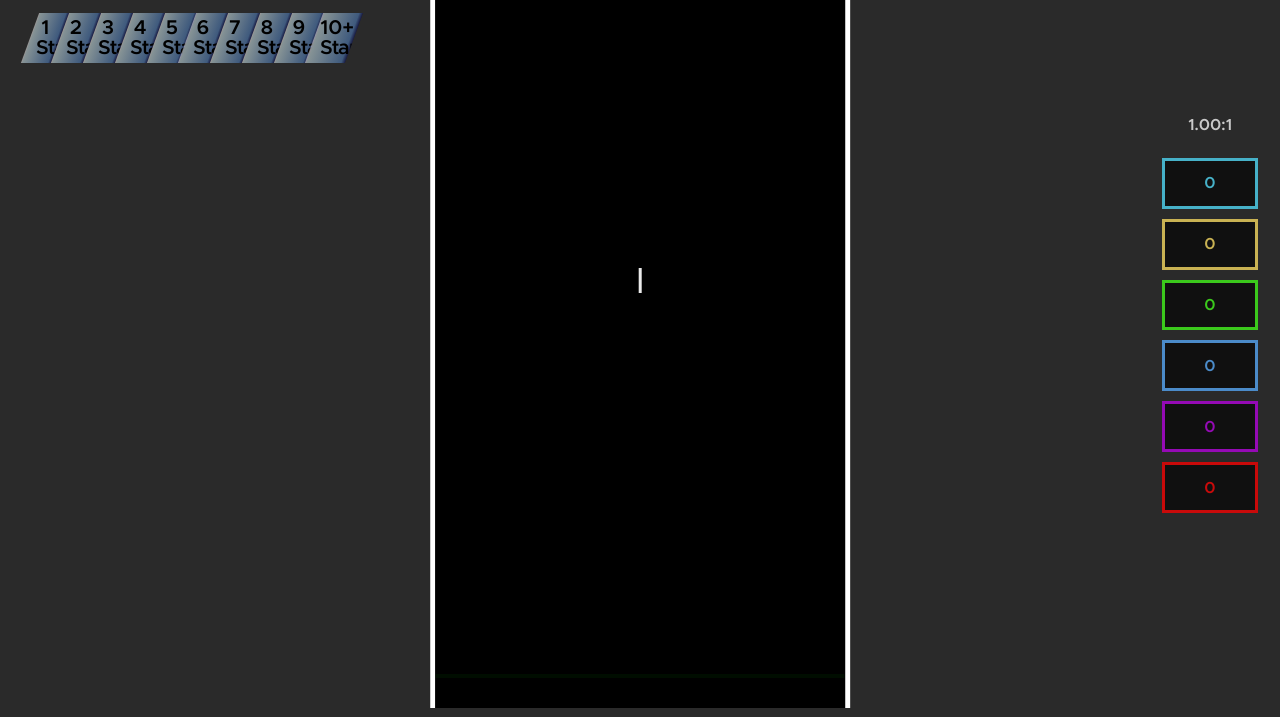
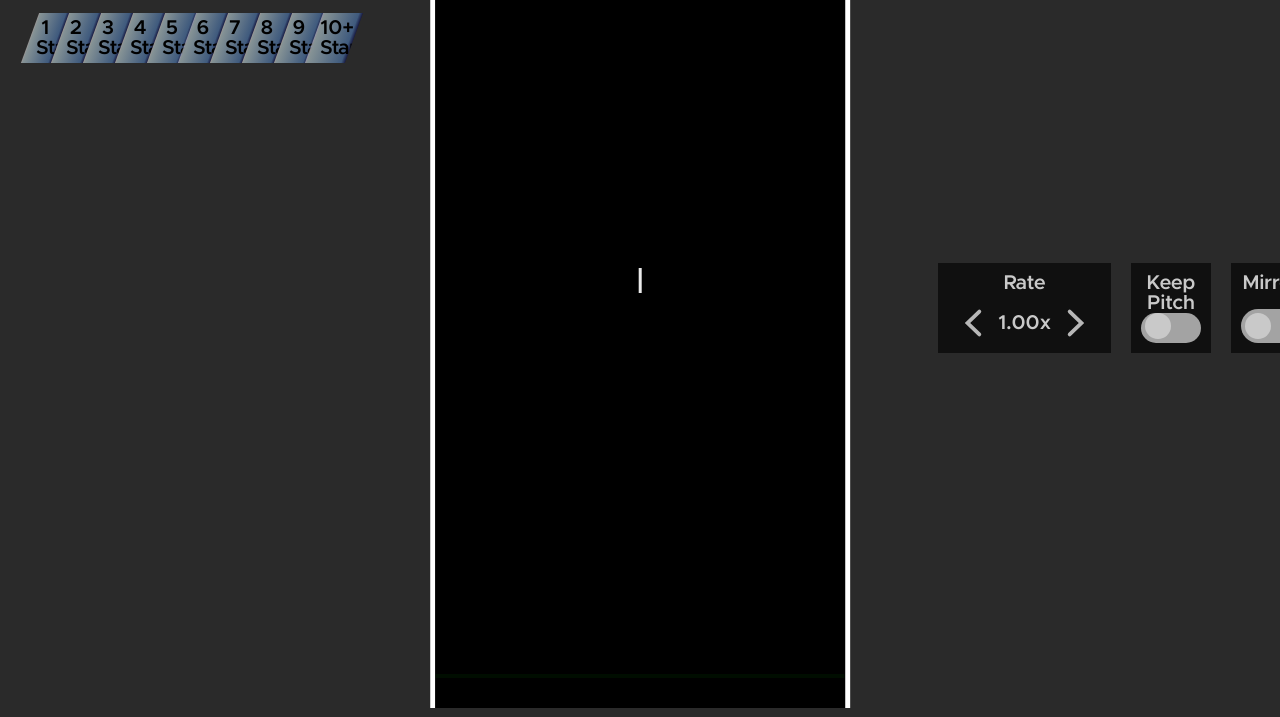
Before and after one commit to Kheiral/HTManiL, a plain HTML site: page index.html in a window 1280 px wide. Shown: the part 92-809 px from the top of the page. Drawn offline with Linux system fonts and the light colour scheme.

Commit message:
added mirror and UI elements

```diff
--- a/index.html
+++ b/index.html
@@ -103,6 +103,41 @@
       <div id="_0-count" class="score-font">0</div>
     </div>
   </div>
+  <div id="mod-menu">
+    <div id="rate-mod">
+      <div>
+        Rate
+      </div>
+      <div id="rate-changer">
+        <img id="decrease-rate" class="svg" src="assets\angle-outline.svg"></img>
+        <div id="rate">1.00x</div>
+        <img id="increase-rate" class="svg" src="assets\angle-outline.svg"></img>
+      </div>
+    </div>
+    <div id="pitch">
+      <div>
+        Keep Pitch
+      </div>
+      <label class="switch" id="pitch-switch">
+        <input type="checkbox">
+        <span class="slider round"></span>
+      </label>
+    </div>
+    <div id="mirror">
+      <div>Mirror</div>
+      <label class="switch" id="mirror-switch">
+        <input type="checkbox">
+        <span class="slider round"></span>
+      </label>
+    </div>
+    <div id="auto">
+      <div>Auto</div>
+      <label class="switch" id="auto-switch">
+        <input type="checkbox">
+        <span class="slider round"></span>
+      </label>
+    </div>
+  </div>
   <script src="howler.core.min.js"></script>
   <script src="jszip.min.js"></script>
   <script src="menu.js"></script>
--- a/menu.js
+++ b/menu.js
@@ -189,6 +189,32 @@ settingsButton.addEventListener("click", function() {
     }
 });
 
+const increaseRate = document.getElementById("increase-rate");
+const decreaseRate = document.getElementById("decrease-rate");
+const rateText = document.getElementById("rate");
+
+increaseRate.addEventListener("click", () => {
+    if(window.speedModifier == 2){
+        window.speedModifier = 0.5
+    }
+    else{
+        window.speedModifier += 0.05;
+        window.speedModifier = Math.round(window.speedModifier * 100) / 100;
+    }
+    rateText.textContent = window.speedModifier.toFixed(2) + "x"
+});
+
+decreaseRate.addEventListener("click", () => {
+    if(window.speedModifier == 0.5){
+        window.speedModifier = 2
+    }
+    else{
+        window.speedModifier -= 0.05;
+        window.speedModifier = Math.round(window.speedModifier * 100) / 100;
+    }
+    rateText.textContent = window.speedModifier.toFixed(2) + "x"
+});
+
 const keybindInputBoxes = document.querySelectorAll('.keybind-input');
 
 // Add event listeners to each textbox
--- a/script.js
+++ b/script.js
@@ -27,6 +27,8 @@ const gameDiv = document.getElementById('game');
 const downloadFilled = document.getElementById('download-filled');
 const downloadBar = document.getElementById('download-bar');
 const diffSelectorButtons = document.getElementById('diff-selector-buttons')
+const hitCountContainer = document.getElementById('hit-count-container')
+const modMenu = document.getElementById('mod-menu')
 window.speedModifier = 1;
 let frameCounter = 0;
 let initialTiming;
@@ -39,8 +41,6 @@ let beatmapID;
 let totalSVpxOffset;
 let awaitingChartEnd = false;
 let gameRunning = false;
-let loadedAudio;
-let gainNode;
 let scoreV2 = false;
 heldNotes = [false];
 erroredHold = [false];
@@ -62,6 +62,18 @@ let pitchChange = true;
 let music
 let baseScore
 let bonusScore
+let mirror
+
+const pitchSwitch = document.getElementById('pitch-switch');
+const pitchInput = pitchSwitch.querySelector('input[type="checkbox"]');
+const autoSwitch = document.getElementById('auto-switch');
+const autoInput = autoSwitch.querySelector('input[type="checkbox"]');
+const mirrorSwitch = document.getElementById('mirror-switch');
+const mirrorInput = mirrorSwitch.querySelector('input[type="checkbox"]');
+
+pitchInput.addEventListener('change', () => {pitchChange = !pitchInput.checked;})
+autoInput.addEventListener('change', () => {autoplay = autoInput.checked;})
+mirrorInput.addEventListener('change', () => {mirror = mirrorInput.checked;})
 
 function readFromCache() {
   // Check if the browser supports the Cache API
@@ -184,7 +196,7 @@ function loadSkinStyle() {
     playArea.style.width = window.styleVars.playfieldWidth;
     playArea.style.borderRight = window.styleVars.playfieldBorderSize + ' solid ' + window.styleVars.playfieldBorderColor;
     playArea.style.borderLeft = playArea.style.borderRight;
-    document.getElementById('hit-count-container').style.right = window.styleVars.hitCountOffset_X;
+    hitCountContainer.style.right = window.styleVars.hitCountOffset_X;
 
     downscroll = window.styleVars.downscroll;
     judgeTextSize = parseInt(window.styleVars.judgementTextSize);
@@ -527,6 +539,8 @@ function mapStart() {
   _50countText.textContent = 0;
   _0countText.textContent = 0;
   scoreText.textContent = '0000000';
+  hitCountContainer.style.display = "inline-flex";
+  modMenu.style.display = "none";
   totalHit = 0;
   noteID = 0;
   calcAcc();
@@ -714,7 +728,10 @@ function mapSetup(data) {
     note.style.display = 'none';
     noteID++
     note.id = 'note' + noteID;
-    const colNum = (Math.floor(Math.abs(((x / 64) - 1) / 2))) + 1
+    var colNum = (Math.floor(Math.abs(((x / 64) - 1) / 2))) + 1
+    if(mirror){
+      colNum = 5 - colNum;
+    }
     const column = document.getElementById(`col${colNum}`);
     let holdBody;
     let holdHead;
--- a/style.css
+++ b/style.css
@@ -302,14 +302,15 @@ body > *{
 }
 
 #hit-count-container{
+    display:none;
     position:absolute;
     height:420px;
     width:140px;
     top:50%;
     right:0;
     transform: translateY(-50%);
-    display:inline-flex;
     flex-direction: column;
+    transition: opacity 0.5s ease
 }
 #hit-count-container > *{
     display: flex;
@@ -531,3 +532,111 @@ body > *{
 .diffText{
     font-size: 25px;
 }
+
+#mod-menu{
+    position:absolute;
+    height:110px;
+    width:25%;
+    bottom:50%;
+    right:15%;
+    transform: translate(50%, 50%);
+    display:flex;
+    flex-direction: row;
+}
+
+#mod-menu > *{
+    font-size: 20px;
+    color: white;
+    display: flex;
+    flex-direction: column;
+    justify-content: space-between;
+    align-items: center;
+    text-align: center;
+    flex: 1;
+    margin: 10px;
+    padding:10px;
+    background-color: rgba(0,0,0,0.8);
+    opacity:75%;
+}
+
+#rate-changer{
+    width:100%;
+    display: flex;
+    justify-content: space-between;
+    align-items: center;
+    text-align: center;
+    flex-direction: row;
+}
+
+#decrease-rate{
+    transform:rotate(-90deg);
+    height: 40px;
+}
+
+#increase-rate{
+    transform:rotate(90deg);
+    height: 40px;
+}
+
+/* The switch - the box around the slider */
+.switch {
+    position: relative;
+    display: inline-block;
+    width: 60px;
+    height: 34px;
+  }
+
+  /* Hide default HTML checkbox */
+  .switch input {
+    opacity: 0;
+    width: 0;
+    height: 0;
+  }
+
+  /* The slider */
+  .slider {
+    position: absolute;
+    cursor: pointer;
+    top: 0;
+    left: 0;
+    right: 0;
+    bottom: 0;
+    background-color: #ccc;
+    -webkit-transition: .4s;
+    transition: .4s;
+  }
+
+  .slider:before {
+    position: absolute;
+    content: "";
+    height: 26px;
+    width: 26px;
+    left: 4px;
+    bottom: 4px;
+    background-color: white;
+    -webkit-transition: .4s;
+    transition: .4s;
+  }
+
+  input:checked + .slider {
+    background-color: #2196F3;
+  }
+
+  input:focus + .slider {
+    box-shadow: 0 0 1px #2196F3;
+  }
+
+  input:checked + .slider:before {
+    -webkit-transform: translateX(26px);
+    -ms-transform: translateX(26px);
+    transform: translateX(26px);
+  }
+
+  /* Rounded sliders */
+  .slider.round {
+    border-radius: 34px;
+  }
+
+  .slider.round:before {
+    border-radius: 50%;
+  }
```
Also changed, not shown: assets/angle-outline.svg (added), assets/download-outline.svg (added), assets/music-note-outline.svg (added), assets/search-outline.svg (added), assets/slider-outline.svg (added), assets/sun-outline.svg (added), assets/switch-outline.svg (added), assets/volume-up-outline.svg (added), assets/wand-outline.svg (added).
